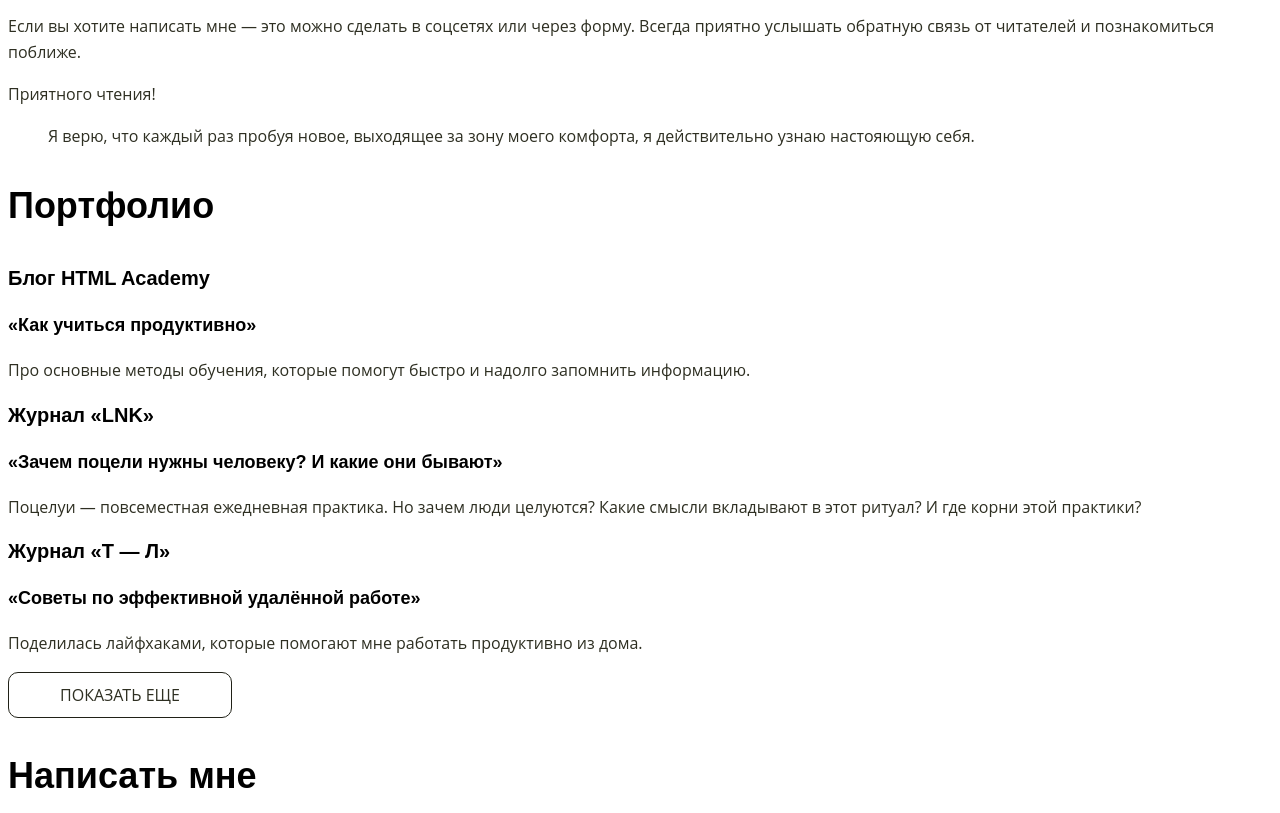
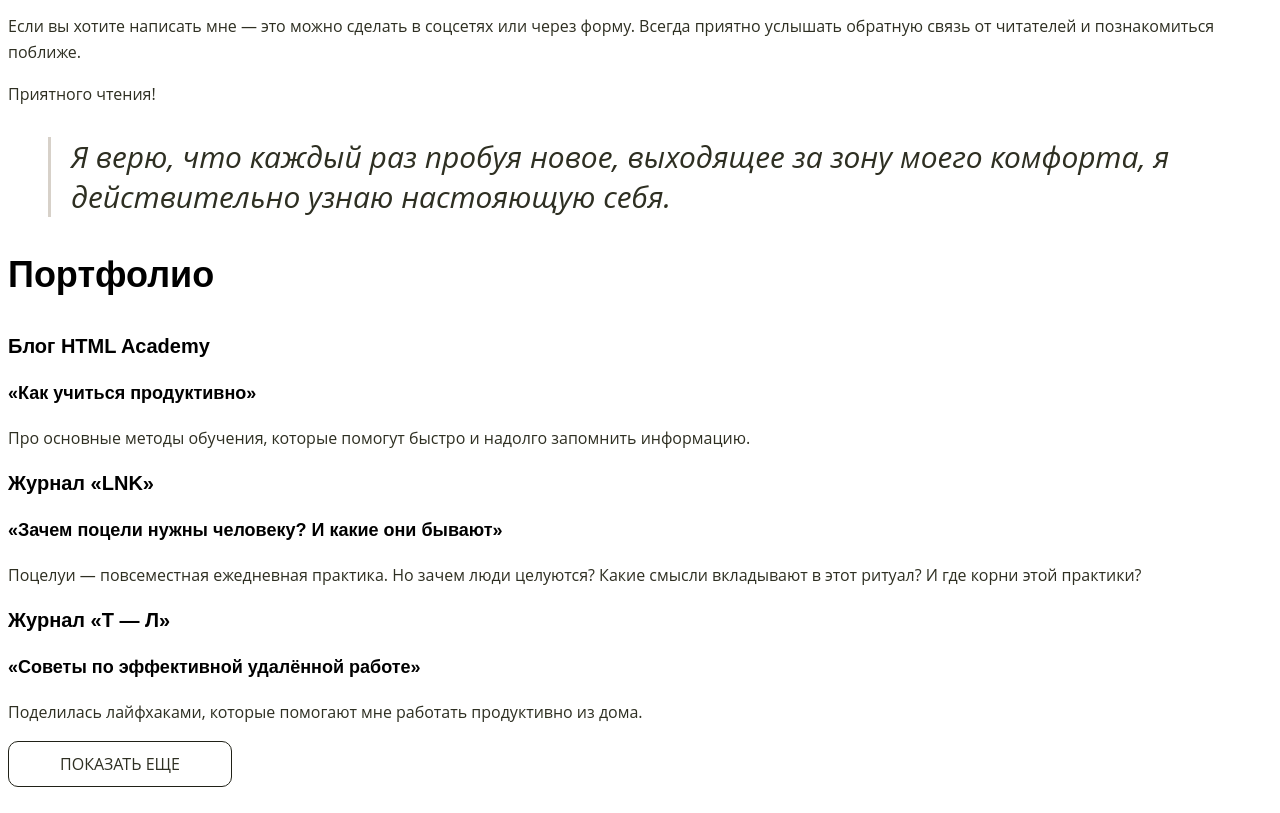
Before and after one commit to zakharovdm/BlogHTMLAcademy, a plain HTML site: page index.html in a window 1280 px wide. Shown: the part 4116-4929 px from the top of the page. Drawn offline with Linux system fonts and the light colour scheme; a web font is replaced by a local one.

Commit message:
Стилизовал цитату

```diff
--- a/style.css
+++ b/style.css
@@ -102,6 +102,14 @@ time,
 	color: rgba(46, 47, 34, 0.7);
 }
 
+blockquote p{
+	font-style: italic;
+	font-size: 30px;
+	line-height: 40px;
+	border-left: 3px solid #D7D1C9;
+	padding-left: 20px;
+}
+
 select {
 	position: absolute;
 	left: 1116px;
```
